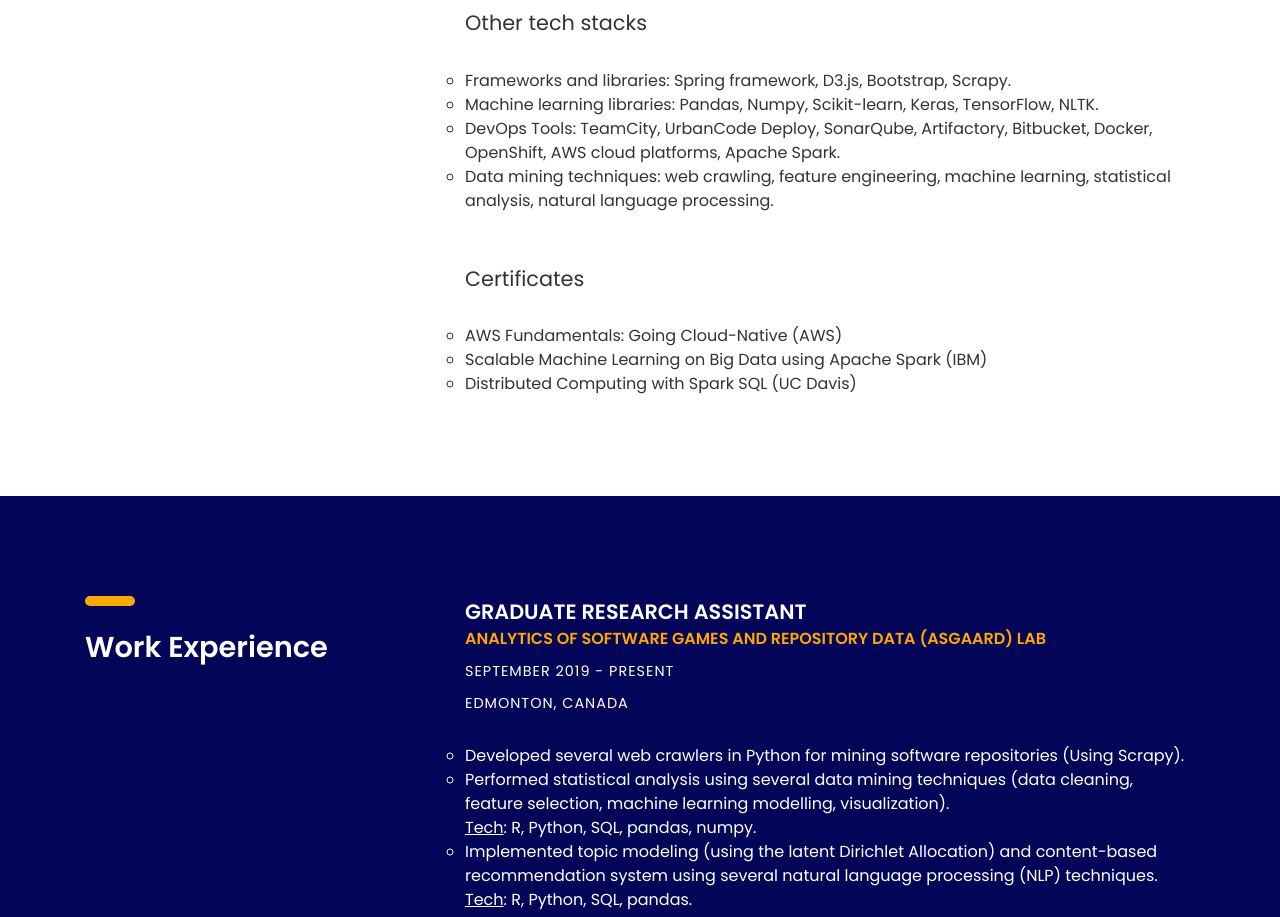
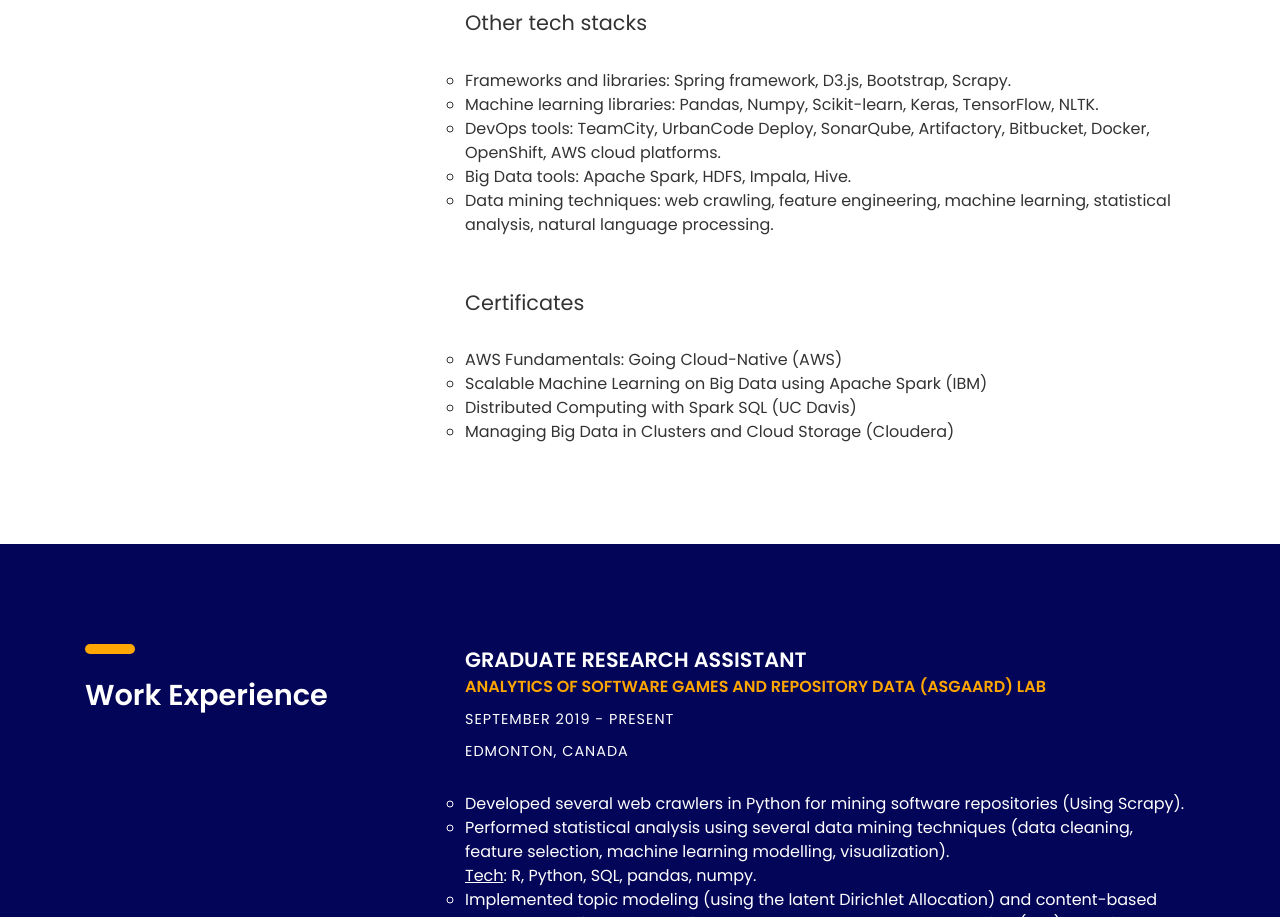
Before and after one commit to hydradon/hydradon.github.io, a plain HTML site: page index.html in a window 1280 px wide. Shown: the part 1468-2385 px from the top of the page. Drawn offline with Linux system fonts and the light colour scheme; files whose address does not match are found by name.

Commit message:
Add certificate

```diff
--- a/index.html
+++ b/index.html
@@ -191,7 +191,8 @@
 						<ul class="list margin-b-30">
 							<li>Frameworks and libraries: Spring framework, D3.js, Bootstrap, Scrapy.</li>
 							<li>Machine learning libraries: Pandas, Numpy, Scikit-learn, Keras, TensorFlow, NLTK.</li>
-							<li>DevOps Tools: TeamCity, UrbanCode Deploy, SonarQube, Artifactory, Bitbucket, Docker, OpenShift, AWS cloud platforms, Apache Spark.</li>
+							<li>DevOps tools: TeamCity, UrbanCode Deploy, SonarQube, Artifactory, Bitbucket, Docker, OpenShift, AWS cloud platforms.</li>
+							<li>Big Data tools: Apache Spark, HDFS, Impala, Hive.</li>
 							<li>Data mining techniques: web crawling, feature engineering, machine learning, statistical analysis, natural language processing.</li>
 						</ul>
 					</div><!-- experience -->
@@ -205,6 +206,7 @@
 							<li>AWS Fundamentals: Going Cloud-Native (AWS)</li>
 							<li>Scalable Machine Learning on Big Data using Apache Spark (IBM)</li>
 							<li>Distributed Computing with Spark SQL (UC Davis)</li>
+							<li>Managing Big Data in Clusters and Cloud Storage (Cloudera)</li>
 						</ul>
 					</div><!-- experience -->
 
```
